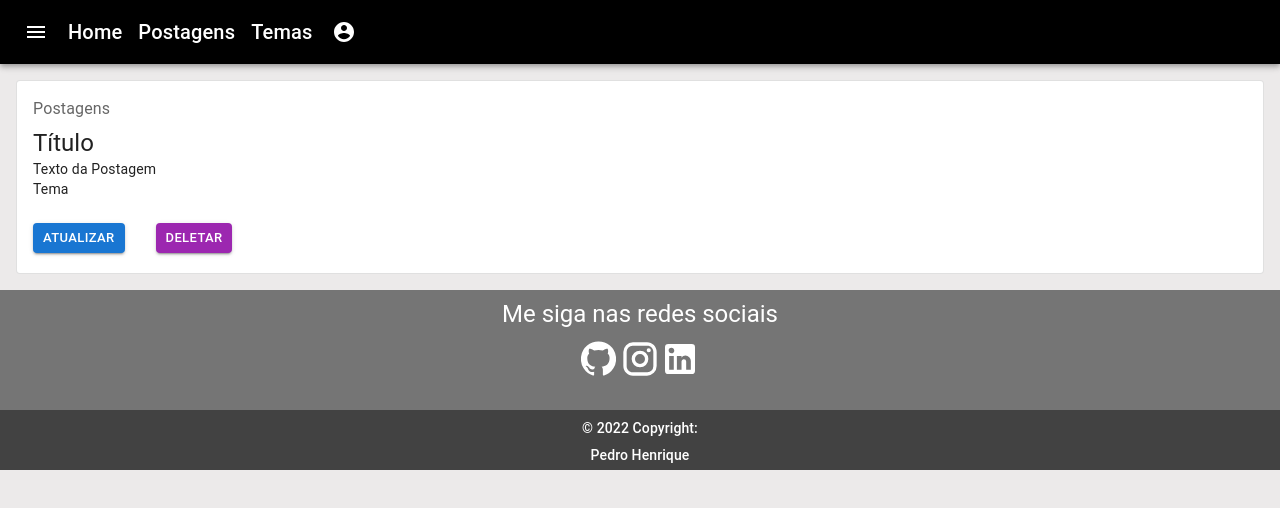
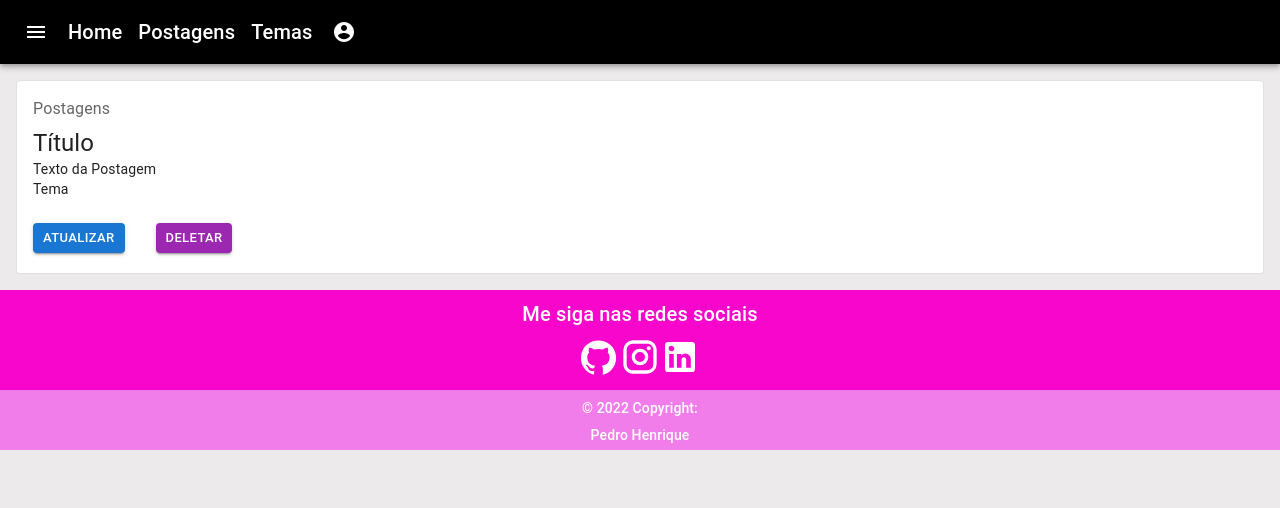
Before and after one commit to Pddro1/blog-pessoal-front, a React (Create React App) app: page /postagens in a window 1280 px wide. Shown: the top 508 px of the page. Built offline with nearby package versions, Linux system fonts and the light colour scheme.

Commit message:
refactor css

```diff
--- a/src/components/cadastrar/Cadastrar.tsx
+++ b/src/components/cadastrar/Cadastrar.tsx
@@ -1,5 +1,5 @@
 import React, { ChangeEvent, useEffect, useState } from "react";
-import { Box, Button, FormControlLabel, Grid, RadioGroup, TextField, Typography } from "@mui/material";
+import { Box, Button, Grid, TextField, Typography } from "@mui/material";
 import { Link, useNavigate } from "react-router-dom";
 import useLocalStorage from "react-use-localstorage";
 import User from "../../model/User";
--- a/src/components/static/footer/Footer.css
+++ b/src/components/static/footer/Footer.css
@@ -1,3 +1,13 @@
+.footer1{
+    background-color: #F806CC;
+    height: 100px;
+}
+
+.footer2{
+    background-color: #F07DEA;
+    height: 60px;
+}
+
 .github {
     font-size: 35px !important;
     color: white;
--- a/src/components/static/footer/Footer.tsx
+++ b/src/components/static/footer/Footer.tsx
@@ -16,7 +16,7 @@ function Footer() {
         alignItems="center"
       >
         <Grid alignItems="center" item xs={12}>
-          <Box style={{ backgroundColor: "#757575", height: "120px" }}>
+          <Box className='footer1'>
             <Box
               paddingTop={1}
               display="flex"
@@ -24,7 +24,7 @@ function Footer() {
               justifyContent="center"
             >
               <Typography
-                variant="h5"
+                variant="h6"
                 align="center"
                 gutterBottom
                 style={{ color: "white" }}
@@ -47,7 +47,7 @@ function Footer() {
               </a>
             </Box>
           </Box>
-          <Box style={{ backgroundColor: "#424242", height: "60px" }}>
+          <Box className='footer2'>
             <Box paddingTop={1}>
               <Typography
                 variant="subtitle2"
```
